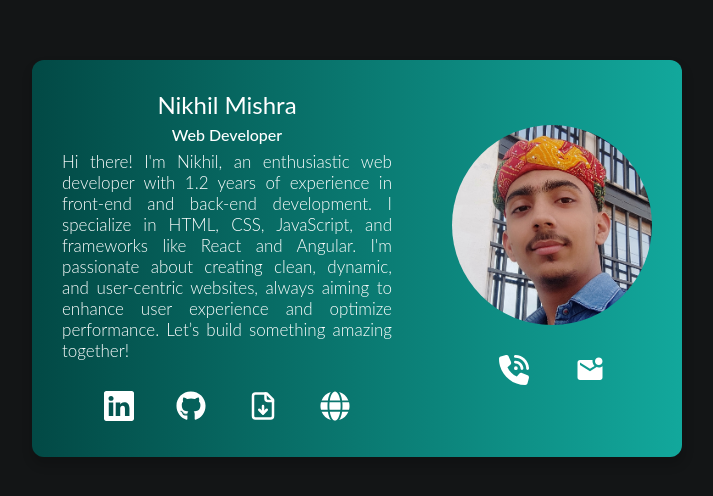
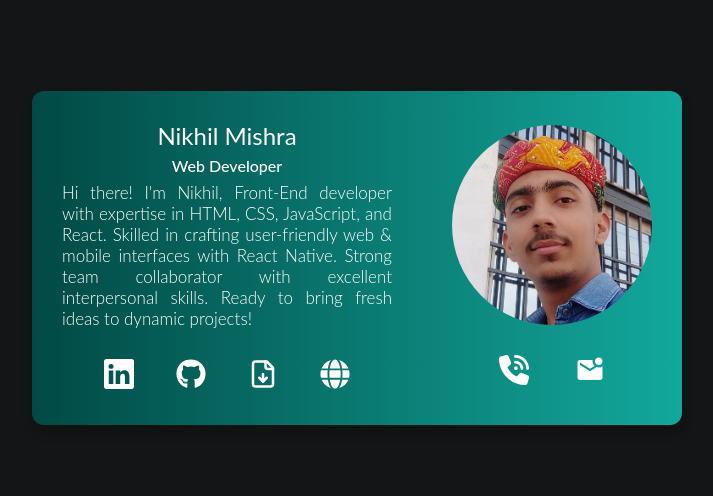
Before and after one commit to nikhil7476/nikhil-mishra-card, a Next.js app: page / in a window 1280 px wide. Shown: the part 142-638 px from the top of the page, without its empty margins (283-996 px from the left). Built offline with nearby package versions, Linux system fonts and the light colour scheme.

Commit message:
modified:   src/pages/index.js

```diff
--- a/src/pages/index.js
+++ b/src/pages/index.js
@@ -23,7 +23,7 @@ export default function Home() {
             <Col className={styles.descripcion}>
               <h1>Nikhil Mishra</h1>
               <h2>Web Developer</h2>
-              <p>{"Hi there! I'm Nikhil, an enthusiastic web developer with 1.2 years of experience in front-end and back-end development. I specialize in HTML, CSS, JavaScript, and frameworks like React and Angular. I'm passionate about creating clean, dynamic, and user-centric websites, always aiming to enhance user experience and optimize performance. Let’s build something amazing together!"}</p>
+              <p>{"Hi there! I'm Nikhil, Front-End developer with expertise in HTML, CSS, JavaScript, and React. Skilled in crafting user-friendly web & mobile interfaces with React Native. Strong team collaborator with excellent interpersonal skills. Ready to bring fresh ideas to dynamic projects!"}</p>
               <div className={styles.icons}>
                 <Link href="https://www.linkedin.com/in/nikhil-mishra-664672180/" title="LinkedIn" target="_blank"><BsLinkedin /></Link>
                 <Link href="https://www.github.com/nikhil7476/" title="GitHub" target="_blank"><FaGithub /></Link>
```
